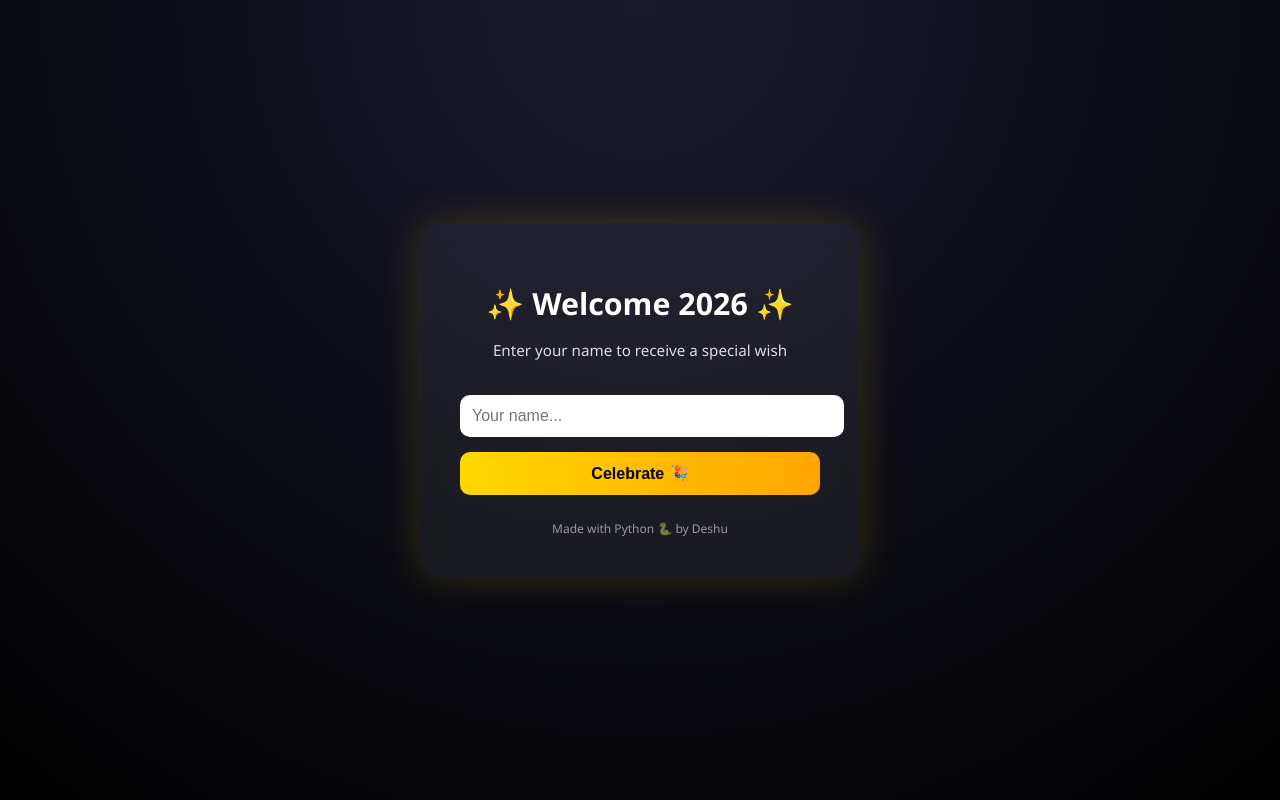
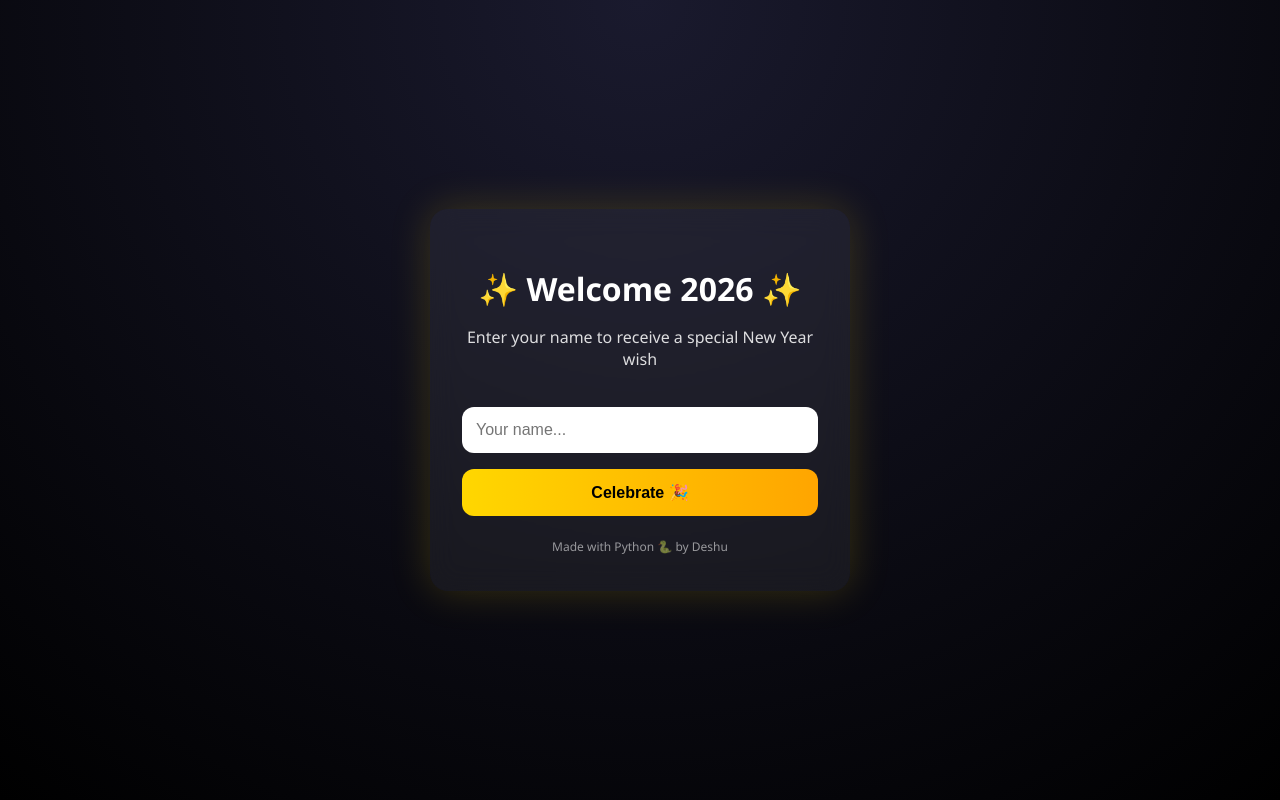
Before and after one commit to CodebyDeshma-27/Happy-New-Year-2026, a Flask app: page / in a window 1280 px wide. Run offline with Flask 3, Linux system fonts and the light colour scheme.

Commit message:
Update index.html

```diff
--- a/templates/index.html
+++ b/templates/index.html
@@ -2,55 +2,63 @@
 <html lang="en">
 <head>
     <meta charset="UTF-8">
+    <meta name="viewport" content="width=device-width, initial-scale=1.0">
     <title>Happy New Year 2026 ✨</title>
 
     <style>
+        * {
+            box-sizing: border-box;
+        }
+
         body {
             margin: 0;
-            height: 100vh;
+            min-height: 100vh;
             background: radial-gradient(circle at top, #1a1a2e, #000);
             color: white;
-            font-family: "Segoe UI", sans-serif;
+            font-family: "Segoe UI", system-ui, sans-serif;
             display: flex;
             justify-content: center;
             align-items: center;
+            padding: 20px;
         }
 
         .card {
             background: rgba(255, 255, 255, 0.06);
-            backdrop-filter: blur(12px);
-            padding: 40px;
-            border-radius: 20px;
-            width: 360px;
+            backdrop-filter: blur(14px);
+            padding: 28px 24px;
+            border-radius: 18px;
+            width: 100%;
+            max-width: 420px;
             text-align: center;
             box-shadow: 0 0 40px rgba(255, 215, 0, 0.18);
         }
 
         h1 {
-            font-size: 1.9rem;
+            font-size: clamp(1.6rem, 5vw, 2rem);
             margin-bottom: 10px;
         }
 
         p {
             opacity: 0.85;
-            font-size: 0.95rem;
+            font-size: clamp(0.9rem, 4vw, 1rem);
+            line-height: 1.4;
         }
 
         input {
             width: 100%;
-            padding: 12px;
+            padding: 14px;
             margin-top: 20px;
-            border-radius: 10px;
+            border-radius: 12px;
             border: none;
             outline: none;
             font-size: 1rem;
         }
 
         button {
-            margin-top: 15px;
+            margin-top: 16px;
             width: 100%;
-            padding: 12px;
-            border-radius: 10px;
+            padding: 14px;
+            border-radius: 12px;
             border: none;
             font-size: 1rem;
             font-weight: bold;
@@ -59,11 +67,11 @@
         }
 
         .countdown {
-            font-size: 3rem;
+            font-size: clamp(2.5rem, 10vw, 3.5rem);
             font-weight: bold;
             margin-top: 20px;
             display: none;
-            animation: pop 0.5s ease-in-out;
+            animation: pop 0.4s ease-in-out;
         }
 
         @keyframes pop {
@@ -78,14 +86,20 @@
         }
 
         @keyframes fadeIn {
-            from { opacity: 0; transform: translateY(10px); }
+            from { opacity: 0; transform: translateY(8px); }
             to { opacity: 1; transform: translateY(0); }
         }
 
         .footer {
-            margin-top: 25px;
+            margin-top: 22px;
             font-size: 0.75rem;
             opacity: 0.55;
+        }
+
+        @media (min-width: 768px) {
+            .card {
+                padding: 36px 32px;
+            }
         }
     </style>
 </head>
@@ -95,7 +109,7 @@
 
     {% if not message %}
         <h1>✨ Welcome 2026 ✨</h1>
-        <p>Enter your name to receive a special wish</p>
+        <p>Enter your name to receive a special New Year wish</p>
 
         <form method="POST">
             <input type="text" name="name" placeholder="Your name..." required>
```
